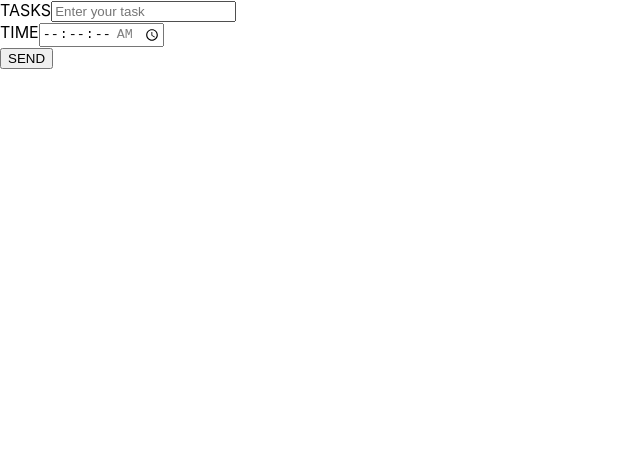
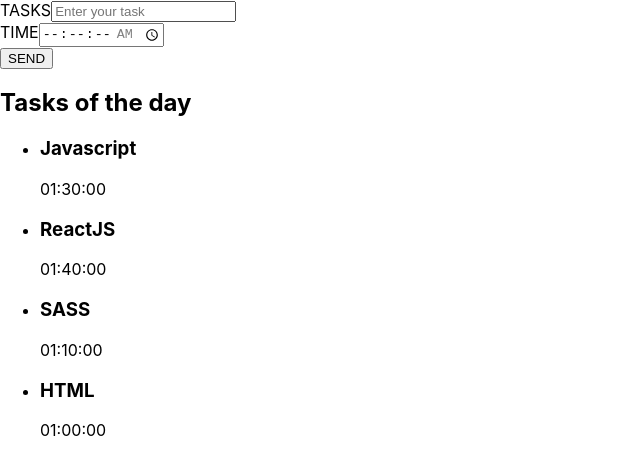
Before and after one commit to giselearaujos/Timer-Tasks, a React (Create React App) app: page / in a window 1280 px wide. Shown: the top 474 px of the page, without its empty margins (0-640 px from the left). Built offline with nearby package versions, Linux system fonts and the light colour scheme.

Commit message:
:sparkles: Create list component

```diff
--- a/src/App.tsx
+++ b/src/App.tsx
@@ -1,10 +1,14 @@
 import React from 'react';
 
 import Form from './components/Form';
+import List from './components/List';
 
 function App() {
   return (
-    <Form />
+    <>
+      <Form />
+      <List/>
+    </>
   );
 }
 
--- /dev/null
+++ b/src/components/List/index.tsx
@@ -0,0 +1,38 @@
+import React from 'react';
+
+function List() {
+  const tasksMock = [
+    {
+      task: 'Javascript',
+      time: '01:30:00',
+    },
+    {
+      task: 'ReactJS',
+      time: '01:40:00',
+    },
+    {
+      task: 'SASS',
+      time: '01:10:00',
+    },
+    {
+      task: 'HTML',
+      time: '01:00:00',
+    },
+  ]
+  return(
+    <aside>
+      <h2>Tasks of the day</h2>
+      <ul>
+        {tasksMock.map((item, index) => (
+          <li key={index}>
+            <h3>{item.task}</h3>
+            <span>{item.time}</span>
+          </li>
+        ))}
+      </ul>
+
+    </aside>
+  );
+}
+
+export default List;
```
